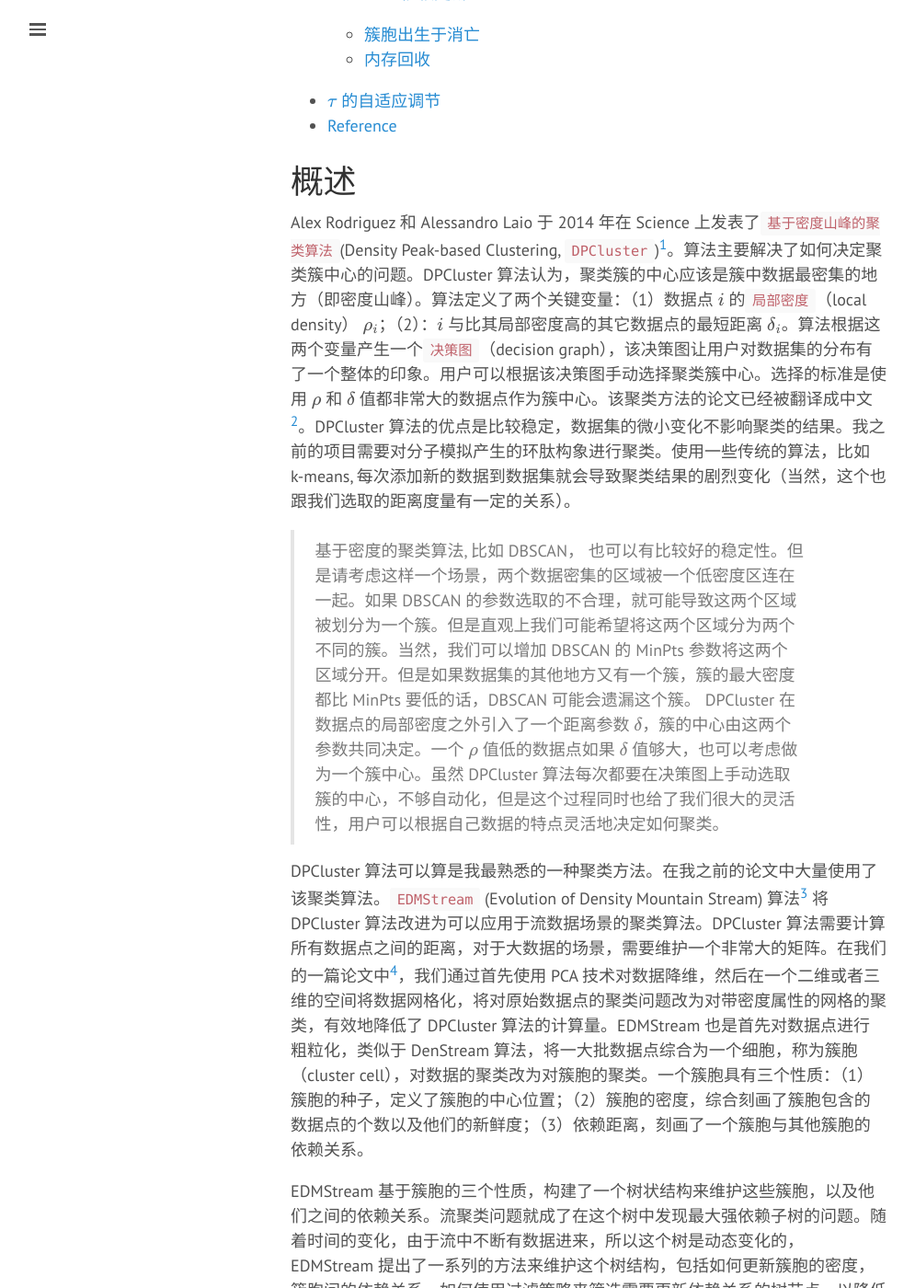
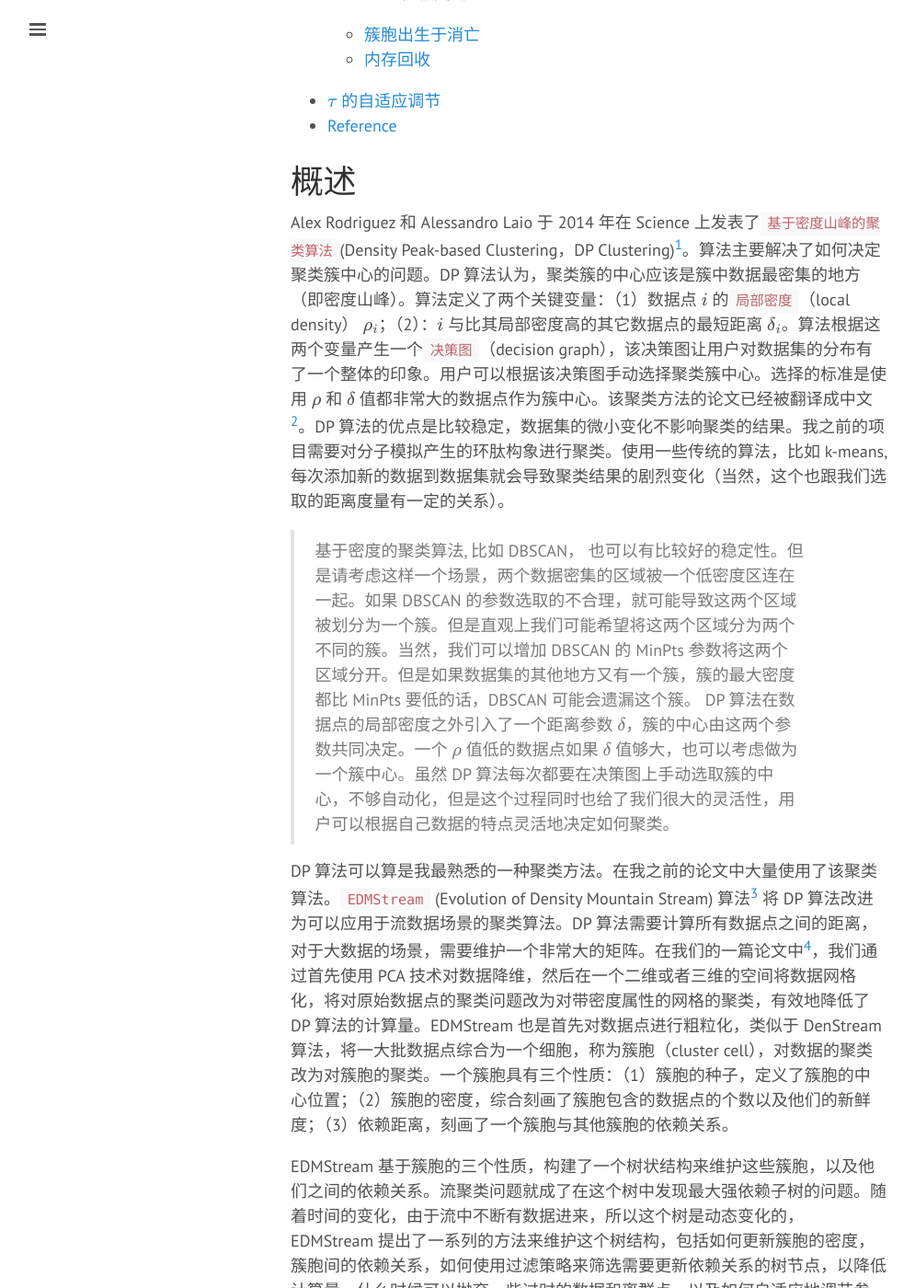
Before and after one commit to htaoyu1/htaoyu1.github.io, a Jekyll site: the page built from _posts/2018-01-21-Streaming-Data-Analysis-4.md, in a window 1280 px wide and 1400 px high, scrolled down 923 px. Shown: the whole window at 92% size, without its empty margins (0-995 px from the left). Built offline with Jekyll 4.4.1, drawn with Linux system fonts in a browser that asks for light colours; some web fonts are replaced; formulas are drawn with MathJax 3; some of the changed text lies outside the part shown.

Commit message:
changed DPCluster to DP

```diff
--- a/_posts/2018-01-21-Streaming-Data-Analysis-4.md
+++ b/_posts/2018-01-21-Streaming-Data-Analysis-4.md
@@ -16,11 +16,11 @@ lang: zh
 
 # 概述
 
-Alex Rodriguez 和 Alessandro Laio 于 2014 年在 Science 上发表了`基于密度山峰的聚类算法`(Density Peak-based Clustering, `DPCluster`)[^DPCluster]。算法主要解决了如何决定聚类簇中心的问题。DPCluster 算法认为，聚类簇的中心应该是簇中数据最密集的地方（即密度山峰）。算法定义了两个关键变量：（1）数据点 $i$ 的`局部密度`（local density） $\rho_i$；（2）：$i$ 与比其局部密度高的其它数据点的最短距离 $\delta_i$。算法根据这两个变量产生一个`决策图`（decision graph），该决策图让用户对数据集的分布有了一个整体的印象。用户可以根据该决策图手动选择聚类簇中心。选择的标准是使用 $\rho$ 和 $\delta$ 值都非常大的数据点作为簇中心。该聚类方法的论文已经被翻译成中文[^DPClusterCN]。DPCluster 算法的优点是比较稳定，数据集的微小变化不影响聚类的结果。我之前的项目需要对分子模拟产生的环肽构象进行聚类。使用一些传统的算法，比如 k-means, 每次添加新的数据到数据集就会导致聚类结果的剧烈变化（当然，这个也跟我们选取的距离度量有一定的关系）。
+Alex Rodriguez 和 Alessandro Laio 于 2014 年在 Science 上发表了`基于密度山峰的聚类算法`(Density Peak-based Clustering，DP Clustering)[^DPCluster]。算法主要解决了如何决定聚类簇中心的问题。DP 算法认为，聚类簇的中心应该是簇中数据最密集的地方（即密度山峰）。算法定义了两个关键变量：（1）数据点 $i$ 的`局部密度`（local density） $\rho_i$；（2）：$i$ 与比其局部密度高的其它数据点的最短距离 $\delta_i$。算法根据这两个变量产生一个`决策图`（decision graph），该决策图让用户对数据集的分布有了一个整体的印象。用户可以根据该决策图手动选择聚类簇中心。选择的标准是使用 $\rho$ 和 $\delta$ 值都非常大的数据点作为簇中心。该聚类方法的论文已经被翻译成中文[^DPClusterCN]。DP 算法的优点是比较稳定，数据集的微小变化不影响聚类的结果。我之前的项目需要对分子模拟产生的环肽构象进行聚类。使用一些传统的算法，比如 k-means, 每次添加新的数据到数据集就会导致聚类结果的剧烈变化（当然，这个也跟我们选取的距离度量有一定的关系）。
 
-> 基于密度的聚类算法, 比如 DBSCAN， 也可以有比较好的稳定性。但是请考虑这样一个场景，两个数据密集的区域被一个低密度区连在一起。如果 DBSCAN 的参数选取的不合理，就可能导致这两个区域被划分为一个簇。但是直观上我们可能希望将这两个区域分为两个不同的簇。当然，我们可以增加 DBSCAN 的 MinPts 参数将这两个区域分开。但是如果数据集的其他地方又有一个簇，簇的最大密度都比 MinPts 要低的话，DBSCAN 可能会遗漏这个簇。 DPCluster 在数据点的局部密度之外引入了一个距离参数 $\delta$，簇的中心由这两个参数共同决定。一个 $\rho$ 值低的数据点如果 $\delta$ 值够大，也可以考虑做为一个簇中心。虽然 DPCluster 算法每次都要在决策图上手动选取簇的中心，不够自动化，但是这个过程同时也给了我们很大的灵活性，用户可以根据自己数据的特点灵活地决定如何聚类。
+> 基于密度的聚类算法, 比如 DBSCAN， 也可以有比较好的稳定性。但是请考虑这样一个场景，两个数据密集的区域被一个低密度区连在一起。如果 DBSCAN 的参数选取的不合理，就可能导致这两个区域被划分为一个簇。但是直观上我们可能希望将这两个区域分为两个不同的簇。当然，我们可以增加 DBSCAN 的 MinPts 参数将这两个区域分开。但是如果数据集的其他地方又有一个簇，簇的最大密度都比 MinPts 要低的话，DBSCAN 可能会遗漏这个簇。 DP 算法在数据点的局部密度之外引入了一个距离参数 $\delta$，簇的中心由这两个参数共同决定。一个 $\rho$ 值低的数据点如果 $\delta$ 值够大，也可以考虑做为一个簇中心。虽然 DP 算法每次都要在决策图上手动选取簇的中心，不够自动化，但是这个过程同时也给了我们很大的灵活性，用户可以根据自己数据的特点灵活地决定如何聚类。
 
-DPCluster 算法可以算是我最熟悉的一种聚类方法。在我之前的论文中大量使用了该聚类算法。`EDMStream` (Evolution of Density Mountain Stream) 算法[^EDMStream] 将 DPCluster 算法改进为可以应用于流数据场景的聚类算法。DPCluster 算法需要计算所有数据点之间的距离，对于大数据的场景，需要维护一个非常大的矩阵。在我们的一篇论文中[^CPPrediction]，我们通过首先使用 PCA 技术对数据降维，然后在一个二维或者三维的空间将数据网格化，将对原始数据点的聚类问题改为对带密度属性的网格的聚类，有效地降低了 DPCluster 算法的计算量。EDMStream 也是首先对数据点进行粗粒化，类似于 DenStream 算法，将一大批数据点综合为一个细胞，称为簇胞（cluster cell），对数据的聚类改为对簇胞的聚类。一个簇胞具有三个性质：（1）簇胞的种子，定义了簇胞的中心位置；（2）簇胞的密度，综合刻画了簇胞包含的数据点的个数以及他们的新鲜度；（3）依赖距离，刻画了一个簇胞与其他簇胞的依赖关系。
+DP 算法可以算是我最熟悉的一种聚类方法。在我之前的论文中大量使用了该聚类算法。`EDMStream` (Evolution of Density Mountain Stream) 算法[^EDMStream] 将 DP 算法改进为可以应用于流数据场景的聚类算法。DP 算法需要计算所有数据点之间的距离，对于大数据的场景，需要维护一个非常大的矩阵。在我们的一篇论文中[^CPPrediction]，我们通过首先使用 PCA 技术对数据降维，然后在一个二维或者三维的空间将数据网格化，将对原始数据点的聚类问题改为对带密度属性的网格的聚类，有效地降低了 DP 算法的计算量。EDMStream 也是首先对数据点进行粗粒化，类似于 DenStream 算法，将一大批数据点综合为一个细胞，称为簇胞（cluster cell），对数据的聚类改为对簇胞的聚类。一个簇胞具有三个性质：（1）簇胞的种子，定义了簇胞的中心位置；（2）簇胞的密度，综合刻画了簇胞包含的数据点的个数以及他们的新鲜度；（3）依赖距离，刻画了一个簇胞与其他簇胞的依赖关系。
 
 EDMStream 基于簇胞的三个性质，构建了一个树状结构来维护这些簇胞，以及他们之间的依赖关系。流聚类问题就成了在这个树中发现最大强依赖子树的问题。随着时间的变化，由于流中不断有数据进来，所以这个树是动态变化的，EDMStream 提出了一系列的方法来维护这个树结构，包括如何更新簇胞的密度，簇胞间的依赖关系，如何使用过滤策略来筛选需要更新依赖关系的树节点，以降低计算量，什么时候可以抛弃一些过时的数据和离群点，以及如何自适应地调节参数，以反映流中数据分布的变化等。
 
@@ -48,15 +48,15 @@ $$
 
 即所有其他局部密度比 $p_i$ 高的数据点离 $p_i$ 的最短距离。假设 $p_j$ 是离 $p_i$ 最近的局部密度高于 $p_i$ 的数据点，那么我们就称 $p_i$ 依赖于 $p_j$。
 
-![4-1 DPCluster 聚类算法](/assets/blog-images/Streaming-Data-Analysis-4.1.png)
-**Fig. 4-1.** DPCluster 聚类算法。
+![4-1 DP 聚类算法](/assets/blog-images/Streaming-Data-Analysis-4.1.png)
+**Fig. 4-1.** DP 聚类算法。
 
 
-考虑 **Fig 4-1** 所示的二维数据。数据点 1 和 10 具有很高的局部密度和依赖距离，所以可以当作簇的中心。数据点 8 虽然也具有很高的局部密度，但是因为它离局部密度更高的点（点 7）很近，所以导致 8 的依赖距离很小。而点 7 距离比它密度更高的数据点 1 也很近，所以 7 的依赖距离也很小。图中 1 的局部密度最大，数据集中找不到比它密度更大的点，那么怎么定义它的依赖距离呢？DPCluster 算法将该点的依赖距离定义为它离数据集中其他所有点的最大距离。
+考虑 **Fig 4-1** 所示的二维数据。数据点 1 和 10 具有很高的局部密度和依赖距离，所以可以当作簇的中心。数据点 8 虽然也具有很高的局部密度，但是因为它离局部密度更高的点（点 7）很近，所以导致 8 的依赖距离很小。而点 7 距离比它密度更高的数据点 1 也很近，所以 7 的依赖距离也很小。图中 1 的局部密度最大，数据集中找不到比它密度更大的点，那么怎么定义它的依赖距离呢？DP 算法将该点的依赖距离定义为它离数据集中其他所有点的最大距离。
 
 同理，我们可以知道图 **Fig 4-1** 中红色数据点的 13 虽然局部密度比较大，但是依赖距离较小。而点 10 在红色簇中的局部密度最大，所以它的依赖点应该位于蓝色的簇中。所以 10 的依赖距离也比较大。黑色的点 26， 27， 28 虽然具有很大的依赖距离，但是局部密度很低，所以被当作离群点。
 
-> 注：定义局部密度最大的数据点的依赖距离为该点离数据集中其他点的最大距离有一个缺陷。考虑数据集中两个数据点 $p_k$ 和 $p_l$, 如果 $\rho_k = \rho_l$ 且均为数据集中局部密度最大的数据点，那么它们的依赖距离 $\delta_k$ 和 $\delta_l$ 均为各自离数据集中最远点的距离。这样就会导致 $k$ 和 $l$ 的 $\rho$ 和 $\delta$ 都很大。按照 DPCluster 算法，这两个点都会被选为簇中心。如果这两个点碰巧属于同一个簇的话，DPCluster 算法会将这两个簇分成两个。Peghoty[^DPClusterCN] 详细讨论了这个缺陷，并提出了一种解决方案。即，首先将数据点按照其局部密度排序，这样就算 $k$ 和 $l$ 密度一样，总要排一个先后顺序。假设 $l$ 排在 $k$ 的后面，那么计算 $k$ 的依赖距离的时候，依照 DPCluster 算法找数据集中离 $k$ 最远的点；计算 $l$ 的依赖距离的时候，因为 $k$ 排在它的前面，所以要计算 $k$ 和 $l$ 之间的距离当作 $l$ 的依赖距离。这样如果 $k$ 和 $l$ 离得很近的话，$\delta_l$ 的值会很小，这样 $l$ 就不会再被单独作为一个簇中心考虑。
+> 注：定义局部密度最大的数据点的依赖距离为该点离数据集中其他点的最大距离有一个缺陷。考虑数据集中两个数据点 $p_k$ 和 $p_l$, 如果 $\rho_k = \rho_l$ 且均为数据集中局部密度最大的数据点，那么它们的依赖距离 $\delta_k$ 和 $\delta_l$ 均为各自离数据集中最远点的距离。这样就会导致 $k$ 和 $l$ 的 $\rho$ 和 $\delta$ 都很大。按照 DP 算法，这两个点都会被选为簇中心。如果这两个点碰巧属于同一个簇的话，DP 算法会将这两个簇分成两个。Peghoty[^DPClusterCN] 详细讨论了这个缺陷，并提出了一种解决方案。即，首先将数据点按照其局部密度排序，这样就算 $k$ 和 $l$ 密度一样，总要排一个先后顺序。假设 $l$ 排在 $k$ 的后面，那么计算 $k$ 的依赖距离的时候，依照 DP 算法找数据集中离 $k$ 最远的点；计算 $l$ 的依赖距离的时候，因为 $k$ 排在它的前面，所以要计算 $k$ 和 $l$ 之间的距离当作 $l$ 的依赖距离。这样如果 $k$ 和 $l$ 离得很近的话，$\delta_l$ 的值会很小，这样 $l$ 就不会再被单独作为一个簇中心考虑。
 
 
 如果一个数据点 $p_i$ 离它的依赖点 $p_j$ 的距离（即 $p_i$ 的依赖距离） $\delta_i \leq \tau$, 那么我们称  $p_i$ `强依赖`（strongly dependent）于 $p_j$；反之，称 $p_i$ `弱依赖`（weakly dependent）于 $p_j$。
@@ -64,7 +64,7 @@ $$
 假设存在一个数据点序列 $\\{p_1, p_2, \cdots, p_n\\}$，且 $p_i$ 强依赖于  $p_{i+1}$ （$1 \leq i \leq n-1$）。最终的数据点 $p_n$ 不强依赖于数据集中的其他任何点，那么我们称 $p_n$ 为这些数据点的 `强依赖根`（strongly dependent root）。点 $p_i$ $(1 \leq i \leq j-1)$ `依赖可达`（dependency-reachable）点 $p_j$ $(i+1 \leq j \leq n)$。
 
 
-根据之前的描述，DPCluster 算法中的簇可以定义如下：
+根据之前的描述，DP 算法中的簇可以定义如下：
 
 **定义 1：簇**：令 $P$ 为一个数据点集合，簇 $C$ 为 $P$ 的一个非空子集，满足
 
@@ -76,7 +76,7 @@ $$
 
 ## 依赖树（Dependency Tree, DP-Tree）
 
-上面的讨论我们可以看到，DP 的聚类过程可以通过追踪依赖链（dependency chain）达到。为了使用 DPCluster 算法实现流数据聚类，我们需要一个有效的数据结构来维护数据点之间的依赖关系。由于每个数据点只依赖于其他一个数据点（依赖根除外），因此可以使用树结构来维护依赖关系。这个树就被称为依赖树（DP-Tree）。下图显示了 **Fig 4-1** 中数据点的依赖树。
+上面的讨论我们可以看到，DP 的聚类过程可以通过追踪依赖链（dependency chain）达到。为了使用 DP 算法实现流数据聚类，我们需要一个有效的数据结构来维护数据点之间的依赖关系。由于每个数据点只依赖于其他一个数据点（依赖根除外），因此可以使用树结构来维护依赖关系。这个树就被称为依赖树（DP-Tree）。下图显示了 **Fig 4-1** 中数据点的依赖树。
 
 ![4-2 依赖树](/assets/blog-images/Streaming-Data-Analysis-4.2.png)
 **Fig. 4-2.** 依赖树。
@@ -320,7 +320,7 @@ $$
 
 # $\tau$ 的自适应调节
 
-参数 $\tau$ 控制着簇的分离度和颗粒度。$\tau$ 值越大，EDMStream 产生的簇的个数越少。流中数据分布随着时间在变化，所以 $\tau$ 需要设置为一个可以动态调整的参数，以适应数据的演化。当数据流中的数据点比较松散的时候，需要使用较大的 $\tau$，反之亦然。DPCluster 算法使用决策图来帮助用户选取合适的 $\tau$ 值，而这样的策略并不适合流数据算法。因此需要设计一套可以自动调整 $\tau$ 的方法。
+参数 $\tau$ 控制着簇的分离度和颗粒度。$\tau$ 值越大，EDMStream 产生的簇的个数越少。流中数据分布随着时间在变化，所以 $\tau$ 需要设置为一个可以动态调整的参数，以适应数据的演化。当数据流中的数据点比较松散的时候，需要使用较大的 $\tau$，反之亦然。DP 算法使用决策图来帮助用户选取合适的 $\tau$ 值，而这样的策略并不适合流数据算法。因此需要设计一套可以自动调整 $\tau$ 的方法。
 
 聚类中一个常用的优化策略是最小化簇内（intra-cluster）距离同时最大化簇间（inter-cluster）距离。相似地，这里我们的策略是最小化平均`相对内依赖距离`（relative intra-dependent-distance） $\frac{\sum_{c:\delta_c \leq \tau} \delta_c /\overline{\delta} }{m}$ 同时最大化平均`相对间依赖距离`（relative inter-dependent-distance）$\frac{\sum_{c:\delta_c > \tau} \delta_c /\overline{\delta} }{n}$。这里 $m$ 为`内簇包`（intra-cluster-cells）的个数 $m = \vert \\{ c : \delta_c \leq \tau \\}\vert$，$n$ 为`间簇包`（inter-cluster-cells）的个数 $n = \vert \\{ c : \delta_c > \tau \\}\vert$，$\overline{\delta}$ 为平均依赖就 $\overline{\delta} = \sum_c \frac{\delta_c}{m + n}$。考虑到时间因素，作者提出的目标是对流聚类，最小化下面的估值函数：
 
```
